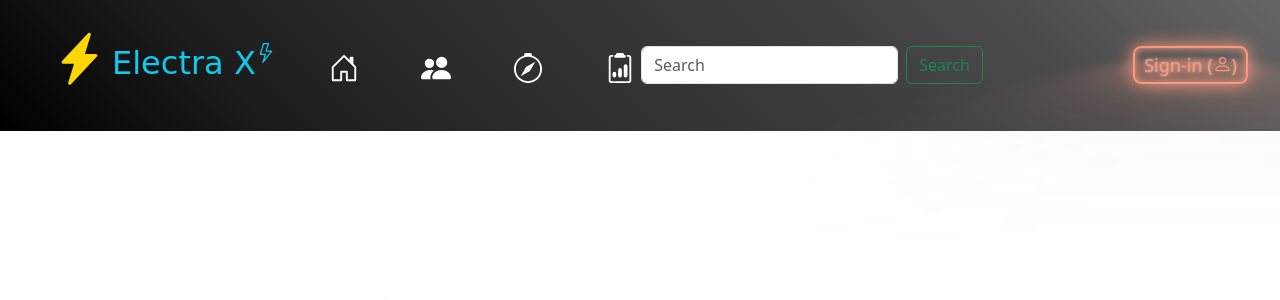
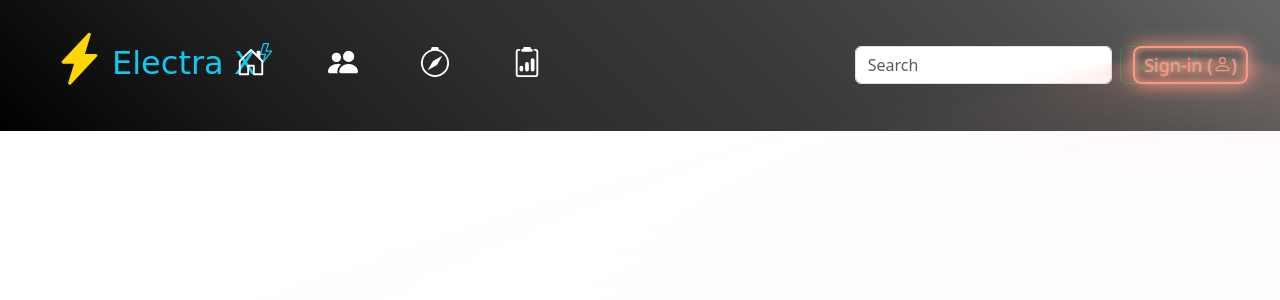
Before and after one commit to Aj242005/E-Traction, a React (Vite) app in the folder frontend-react/: page / in a window 1280 px wide. Shown: the top 300 px of the page. Built offline with nearby package versions, Linux system fonts and the light colour scheme.

Commit message:
Adding element to Navbar

```diff
--- a/frontend-react/src/components/Navbar.css
+++ b/frontend-react/src/components/Navbar.css
@@ -103,7 +103,7 @@
 .apni-nav-item ul li a .icon{
     position: relative;
     display: block;
-    line-height: 81px;
+    line-height: 70px;
     font-size: 2.5em;
     text-align: center;
     color: white;
--- a/frontend-react/src/components/Navbar.jsx
+++ b/frontend-react/src/components/Navbar.jsx
@@ -63,7 +63,7 @@ function Navbar(){
 
 
 
-                <form className="d-flex" role="search">
+                <form className="d-flex" role="search" style={{marginLeft:"400px",marginRight:"-120px"}}>
                     <input className="form-control me-2" type="search" placeholder="Search" aria-label="Search"/>
                     <button className="btn btn-outline-success" type="submit">Search</button>
                 </form>
```
